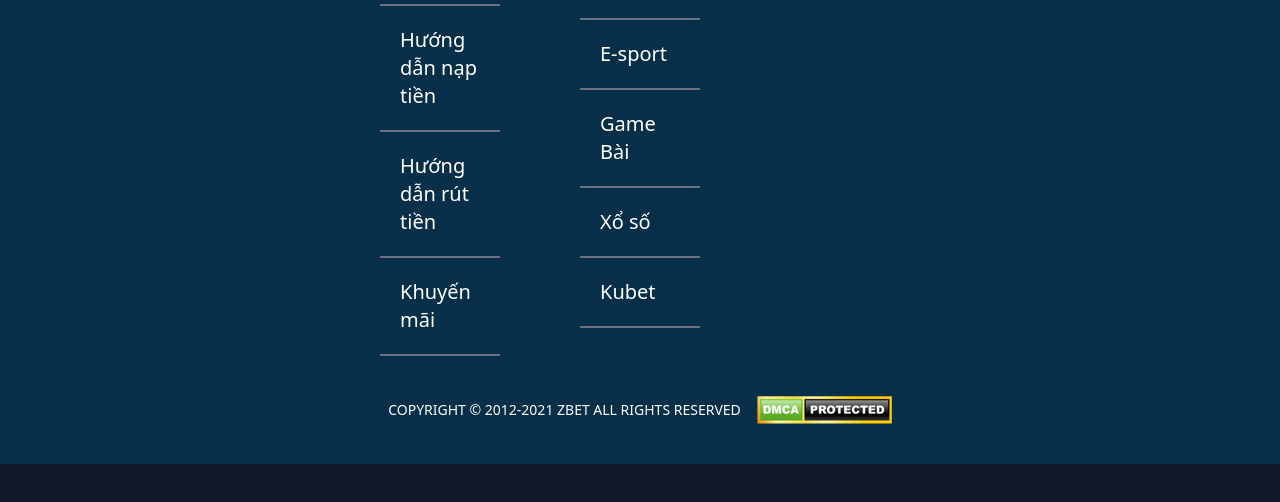
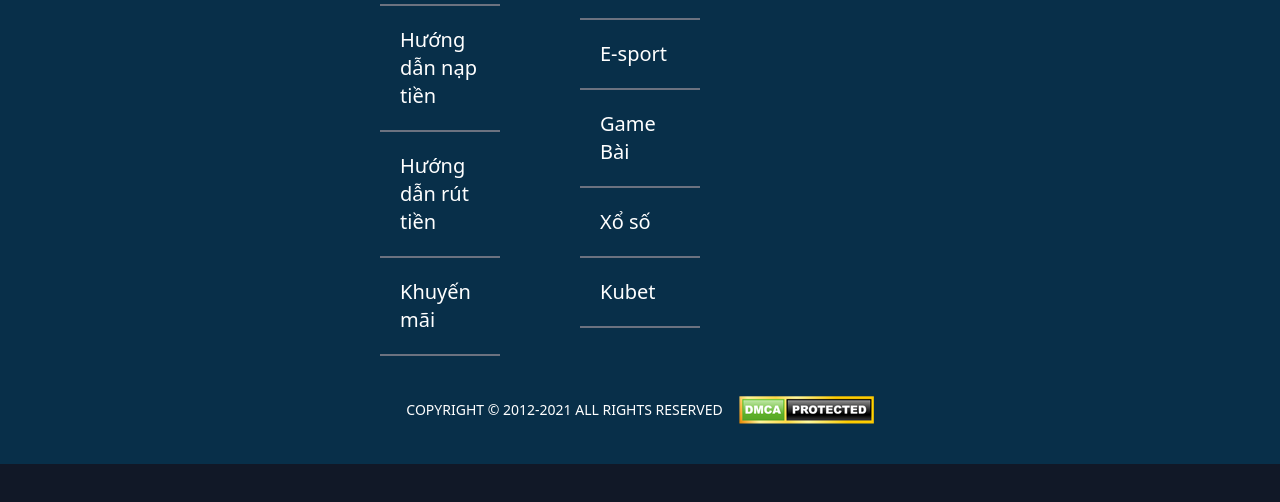
Before and after one commit to Hay88Git/fi88-dog, a plain HTML site: page BẮN CÁ.html in a window 1280 px wide. Shown: the part 4943-5445 px from the top of the page. Drawn offline with nearby package versions, Linux system fonts and the light colour scheme.

Commit message:
update commit

```diff
--- a/BẮN CÁ.html
+++ b/BẮN CÁ.html
@@ -120,7 +120,7 @@
         </div>
     </div>
     <div class="justify-center sm:flex text-white font-medium lg:gap-4 grid place-items-center">
-            <p class="text-xs  md:text-[14px] lg:[15px]">COPYRIGHT © 2012-2021 ZBET ALL RIGHTS RESERVED</p>
+            <p class="text-xs  md:text-[14px] lg:[15px]">COPYRIGHT © 2012-2021 ALL RIGHTS RESERVED</p>
             <img src="/img/_dmca_premi_badge_4.png" alt="" class="">
         </div>
     </div>
```
Also changed, not shown: GAME BÀI.html (+1 -1 lines), XỔ SỐ.html (+1 -1 lines), index.html (+1 -1 lines), ĐÁ GÀ.html (+1 -1 lines).
